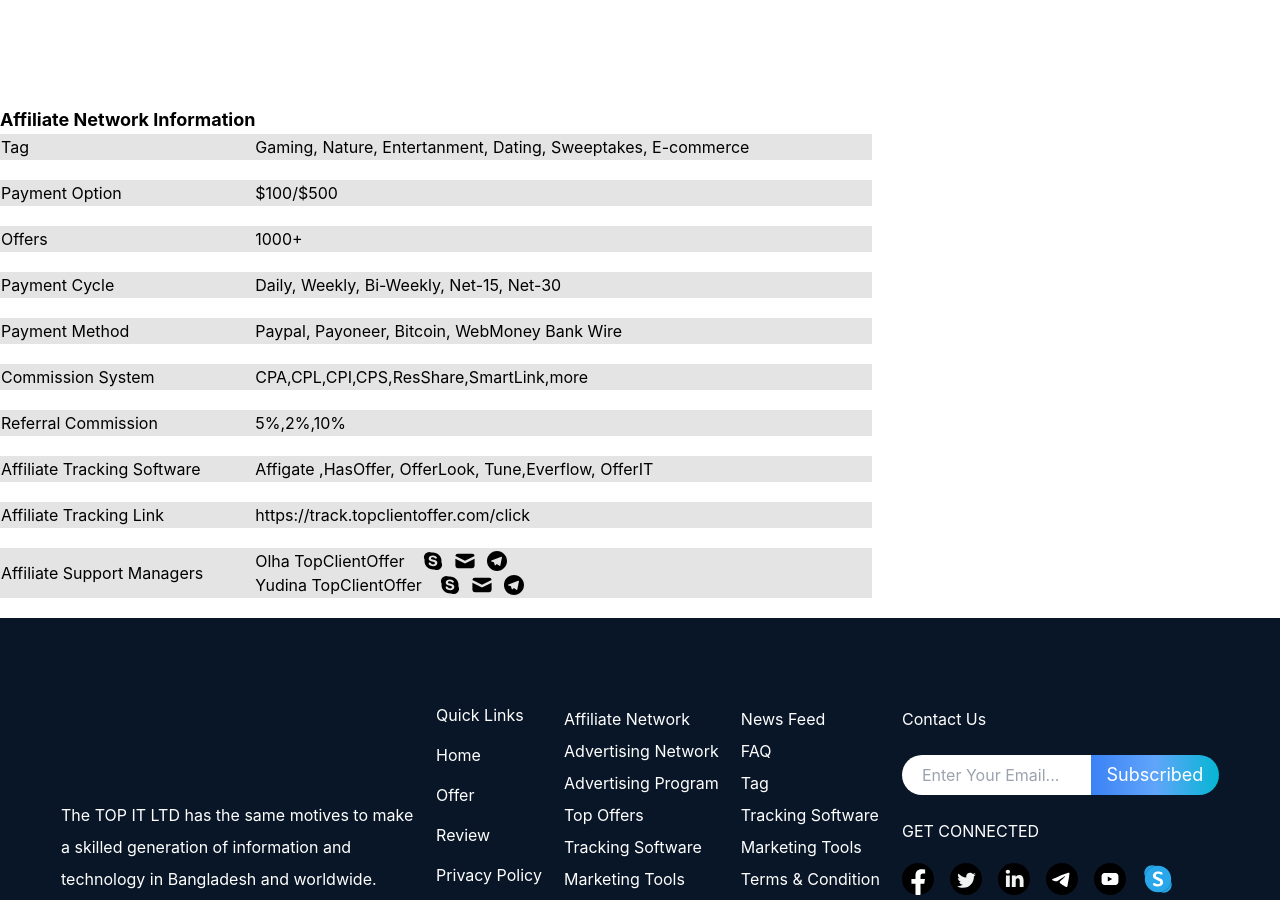
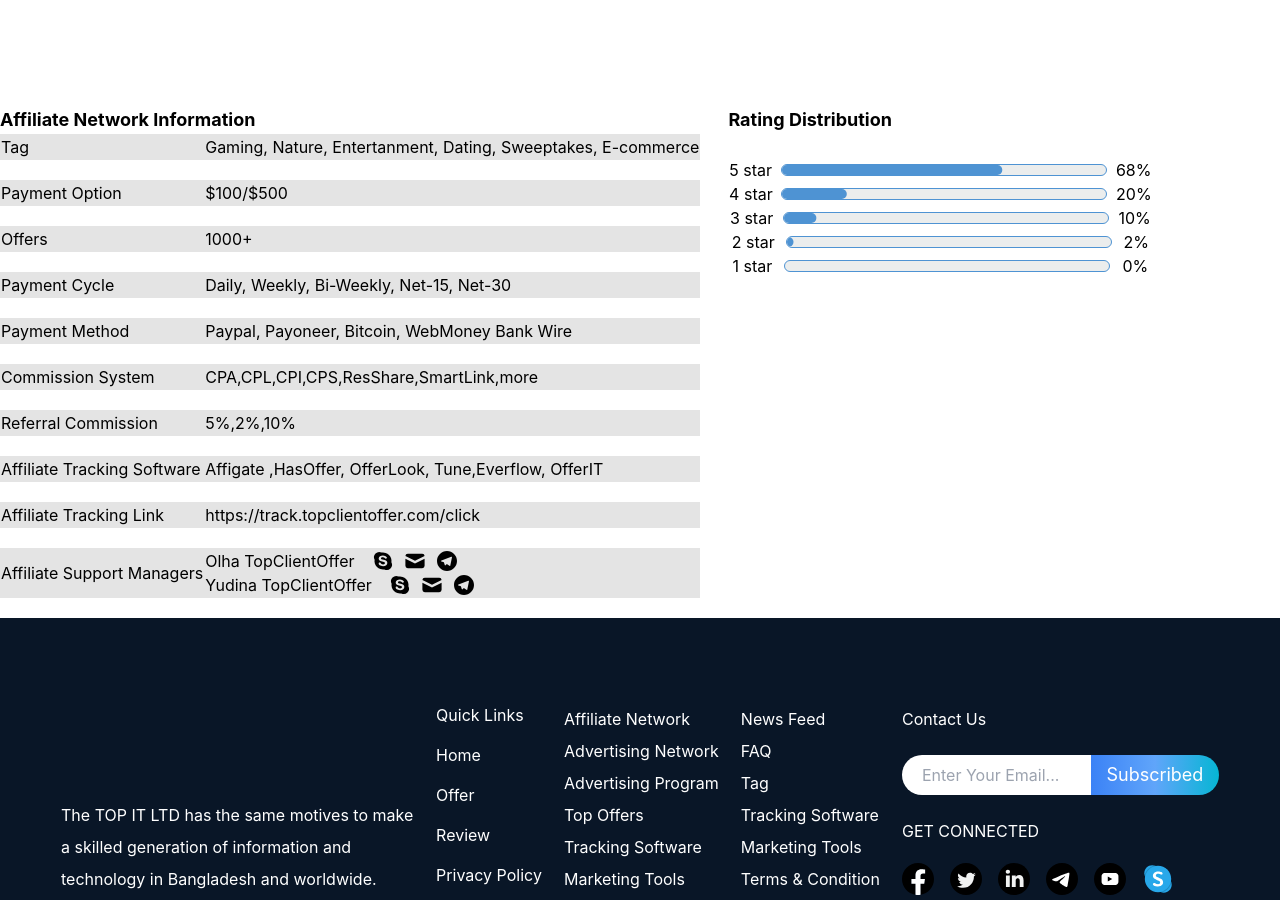
Before and after one commit to AFM-Taha/affling, a Next.js app: page /affiliate-network/details in a window 1280 px wide. Shown: the part 1030-1930 px from the top of the page. Built offline with nearby package versions, Linux system fonts and the light colour scheme.

Commit message:
finish review

```diff
--- /dev/null
+++ b/src/components/common/Cover/CoverPhoto.tsx
@@ -0,0 +1,15 @@
+import Image from 'next/image';
+
+export default function CoverPhoto() {
+  return (
+    <div className="relative mx-auto mt-5 h-[250px] w-[500] lg:h-[250px] lg:w-[1320px]">
+      <Image
+        className="lg:rounded-3xl"
+        objectFit="cover"
+        layout="fill"
+        src={'/affiliate-network-details-banner.png'}
+        alt={'affiliate-network-details-banner.png'}
+      />
+    </div>
+  );
+}
--- /dev/null
+++ b/src/components/common/Rating/BigRatingStar.tsx
@@ -0,0 +1,17 @@
+import Image from 'next/image';
+
+export default function BigRatingStar() {
+  return (
+    <div className="relative -top-12 rounded-full lg:h-[323px] lg:w-[323px]">
+      <Image
+        src={'/big-rating-star-container.png'}
+        alt="big-rating-star-container."
+        width={323}
+        height={323}
+      />
+      <p className="absolute left-[122px] top-[190px] text-5xl font-bold text-[#E7B228]">
+        4.9
+      </p>
+    </div>
+  );
+}
--- /dev/null
+++ b/src/components/common/Table/Table.tsx
@@ -0,0 +1,68 @@
+import { HiMail } from 'react-icons/hi';
+import { RiSkypeFill, RiTelegramFill } from 'react-icons/ri';
+
+export default function Table() {
+  return (
+    <table className="w-full">
+      <tbody>
+        <tr className="border-b-[20px] border-white bg-[#e4e4e4]">
+          <td>Tag</td>
+          <td>Gaming, Nature, Entertanment, Dating, Sweeptakes, E-commerce</td>
+        </tr>
+        <tr className="border-b-[20px] border-white bg-[#e4e4e4]">
+          <td>Payment Option</td>
+          <td>$100/$500</td>
+        </tr>
+        <tr className="border-b-[20px] border-white bg-[#e4e4e4]">
+          <td>Offers</td>
+          <td>1000+</td>
+        </tr>
+        <tr className="border-b-[20px] border-white bg-[#e4e4e4]">
+          <td>Payment Cycle</td>
+          <td> Daily, Weekly, Bi-Weekly, Net-15, Net-30 </td>
+        </tr>
+        <tr className="border-b-[20px] border-white bg-[#e4e4e4]">
+          <td>Payment Method</td>
+          <td> Paypal, Payoneer, Bitcoin, WebMoney Bank Wire </td>
+        </tr>
+        <tr className="border-b-[20px] border-white bg-[#e4e4e4]">
+          <td>Commission System</td>
+          <td>CPA,CPL,CPI,CPS,ResShare,SmartLink,more</td>
+        </tr>
+        <tr className="border-b-[20px] border-white bg-[#e4e4e4]">
+          <td>Referral Commission</td>
+          <td>5%,2%,10%</td>
+        </tr>
+        <tr className="border-b-[20px] border-white bg-[#e4e4e4]">
+          <td>Affiliate Tracking Software</td>
+          <td>Affigate ,HasOffer, OfferLook, Tune,Everflow, OfferIT</td>
+        </tr>
+        <tr className="border-b-[20px] border-white bg-[#e4e4e4]">
+          <td>Affiliate Tracking Link</td>
+          <td>https://track.topclientoffer.com/click </td>
+        </tr>
+        <tr className="border-b-[20px] border-white bg-[#e4e4e4]">
+          <td>Affiliate Support Managers</td>
+          <td className="row-span-2">
+            <div className="flex gap-4">
+              Olha TopClientOffer
+              <div className="flex gap-2">
+                <RiSkypeFill size={24} />
+                <HiMail size={24} />
+                <RiTelegramFill size={24} />
+              </div>
+            </div>
+            <div className="flex gap-4">
+              Yudina TopClientOffer
+              <div className="flex gap-2">
+                <RiSkypeFill size={24} />
+                <HiMail size={24} />
+                <RiTelegramFill size={24} />
+              </div>
+            </div>
+          </td>
+        </tr>
+      </tbody>
+    </table>
+  );
+}
--- a/src/components/ui/progress.tsx
+++ b/src/components/ui/progress.tsx
@@ -15,7 +15,7 @@ const Progress = React.forwardRef<
     )}
     {...props}>
     <ProgressPrimitive.Indicator
-      className="h-full w-full flex-1 bg-[#5D87FF] transition-all "
+      className="h-full w-full flex-1 rounded-r-lg bg-[#4E93D3] transition-all"
       style={{ transform: `translateX(-${100 - (value || 0)}%)` }}
     />
   </ProgressPrimitive.Root>
--- a/src/pages/affiliate-network/details.tsx
+++ b/src/pages/affiliate-network/details.tsx
@@ -1,21 +1,14 @@
+import CoverPhoto from '@/components/common/Cover/CoverPhoto';
+import BigRatingStar from '@/components/common/Rating/BigRatingStar';
+import Table from '@/components/common/Table/Table';
+import { Progress } from '@/components/ui/progress';
 import Image from 'next/image';
-import { AiOutlineSkype } from 'react-icons/ai';
-import { HiMail } from 'react-icons/hi';
-import { RiSkypeFill, RiTelegramFill } from 'react-icons/ri';
 
 export default function Details() {
   return (
     <div className="relative mx-auto max-w-[1320px]">
       {/* --- Cover photo --- */}
-      <div className="relative mx-auto mt-5 h-[250px] w-[500] lg:h-[250px] lg:w-[1320px]">
-        <Image
-          className="lg:rounded-3xl"
-          objectFit="cover"
-          layout="fill"
-          src={'/affiliate-network-details-banner.png'}
-          alt={'affiliate-network-details-banner.png'}
-        />
-      </div>
+      <CoverPhoto />
       {/* --- Profile picture and name container --- */}
       <div className="relative -top-8 z-50 mx-auto  flex flex-col items-center lg:ml-44 lg:flex-row">
         {/* --- Profile picture --- */}
@@ -71,85 +64,59 @@ export default function Details() {
         </p>
 
         {/* ---- Big rating star container --- */}
-        <div className="relative -top-12 rounded-full lg:h-[323px] lg:w-[323px]">
-          <Image
-            src={'/big-rating-star-container.png'}
-            alt="big-rating-star-container."
-            width={323}
-            height={323}
-          />
-          <p className="absolute left-[122px] top-[190px] text-5xl font-bold text-[#E7B228]">
-            4.9
-          </p>
-        </div>
+        <BigRatingStar />
       </div>
       <div>
-        {/* ---Table --- */}
-        <div className="max-w-[872px]">
-          <h5 className="text-lg font-bold">Affiliate Network Information</h5>
-          <table className="w-full">
-            <tbody>
-              <tr className="border-b-[20px] border-white bg-[#e4e4e4]">
-                <td>Tag</td>
-                <td>
-                  Gaming, Nature, Entertanment, Dating, Sweeptakes, E-commerce
-                </td>
-              </tr>
-              <tr className="border-b-[20px] border-white bg-[#e4e4e4]">
-                <td>Payment Option</td>
-                <td>$100/$500</td>
-              </tr>
-              <tr className="border-b-[20px] border-white bg-[#e4e4e4]">
-                <td>Offers</td>
-                <td>1000+</td>
-              </tr>
-              <tr className="border-b-[20px] border-white bg-[#e4e4e4]">
-                <td>Payment Cycle</td>
-                <td> Daily, Weekly, Bi-Weekly, Net-15, Net-30 </td>
-              </tr>
-              <tr className="border-b-[20px] border-white bg-[#e4e4e4]">
-                <td>Payment Method</td>
-                <td> Paypal, Payoneer, Bitcoin, WebMoney Bank Wire </td>
-              </tr>
-              <tr className="border-b-[20px] border-white bg-[#e4e4e4]">
-                <td>Commission System</td>
-                <td>CPA,CPL,CPI,CPS,ResShare,SmartLink,more</td>
-              </tr>
-              <tr className="border-b-[20px] border-white bg-[#e4e4e4]">
-                <td>Referral Commission</td>
-                <td>5%,2%,10%</td>
-              </tr>
-              <tr className="border-b-[20px] border-white bg-[#e4e4e4]">
-                <td>Affiliate Tracking Software</td>
-                <td>Affigate ,HasOffer, OfferLook, Tune,Everflow, OfferIT</td>
-              </tr>
-              <tr className="border-b-[20px] border-white bg-[#e4e4e4]">
-                <td>Affiliate Tracking Link</td>
-                <td>https://track.topclientoffer.com/click </td>
-              </tr>
-              <tr className="border-b-[20px] border-white bg-[#e4e4e4]">
-                <td>Affiliate Support Managers</td>
-                <td className="row-span-2">
-                  <div className="flex gap-4">
-                    Olha TopClientOffer
-                    <div className="flex gap-2">
-                      <RiSkypeFill size={24} />
-                      <HiMail size={24} />
-                      <RiTelegramFill size={24} />
-                    </div>
-                  </div>
-                  <div className="flex gap-4">
-                    Yudina TopClientOffer
-                    <div className="flex gap-2">
-                      <RiSkypeFill size={24} />
-                      <HiMail size={24} />
-                      <RiTelegramFill size={24} />
-                    </div>
-                  </div>
-                </td>
-              </tr>
-            </tbody>
-          </table>
+        <div className="flex flex-col lg:flex-row">
+          {/* ---Table --- */}
+          <div className="max-w-[872px]">
+            <h5 className="text-lg font-bold">Affiliate Network Information</h5>
+            <Table />
+          </div>
+          {/* --- Rating Distribution ---  */}
+          <div className="ml-7 min-w-[424px]">
+            <h5 className="mb-6 text-lg font-bold">Rating Distribution</h5>
+            <div className="flex items-center justify-evenly gap-2">
+              <p className="">5 star</p>
+              <Progress
+                className="h-3 max-w-[326px] border border-[#4E93D3] bg-[#EBEDED]"
+                value={68}
+              />
+              <p className="">68%</p>
+            </div>
+            <div className="flex items-center justify-evenly gap-2">
+              <p className="">4 star</p>
+              <Progress
+                className="h-3 max-w-[326px] border border-[#4E93D3] bg-[#EBEDED]"
+                value={20}
+              />
+              <p className="">20%</p>
+            </div>
+            <div className="flex items-center justify-evenly gap-2">
+              <p className="">3 star</p>
+              <Progress
+                className="h-3 max-w-[326px] border border-[#4E93D3] bg-[#EBEDED]"
+                value={10}
+              />
+              <p className="">10%</p>
+            </div>
+            <div className="flex items-center justify-evenly gap-2">
+              <p className="">2 star</p>
+              <Progress
+                className="h-3 max-w-[326px] border border-[#4E93D3] bg-[#EBEDED]"
+                value={2}
+              />
+              <p className="">2%</p>
+            </div>
+            <div className="flex items-center justify-evenly gap-2">
+              <p className="">1 star</p>
+              <Progress
+                className="h-3 max-w-[326px] border border-[#4E93D3] bg-[#EBEDED]"
+                value={0}
+              />
+              <p className="">0%</p>
+            </div>
+          </div>
         </div>
       </div>
     </div>
```
